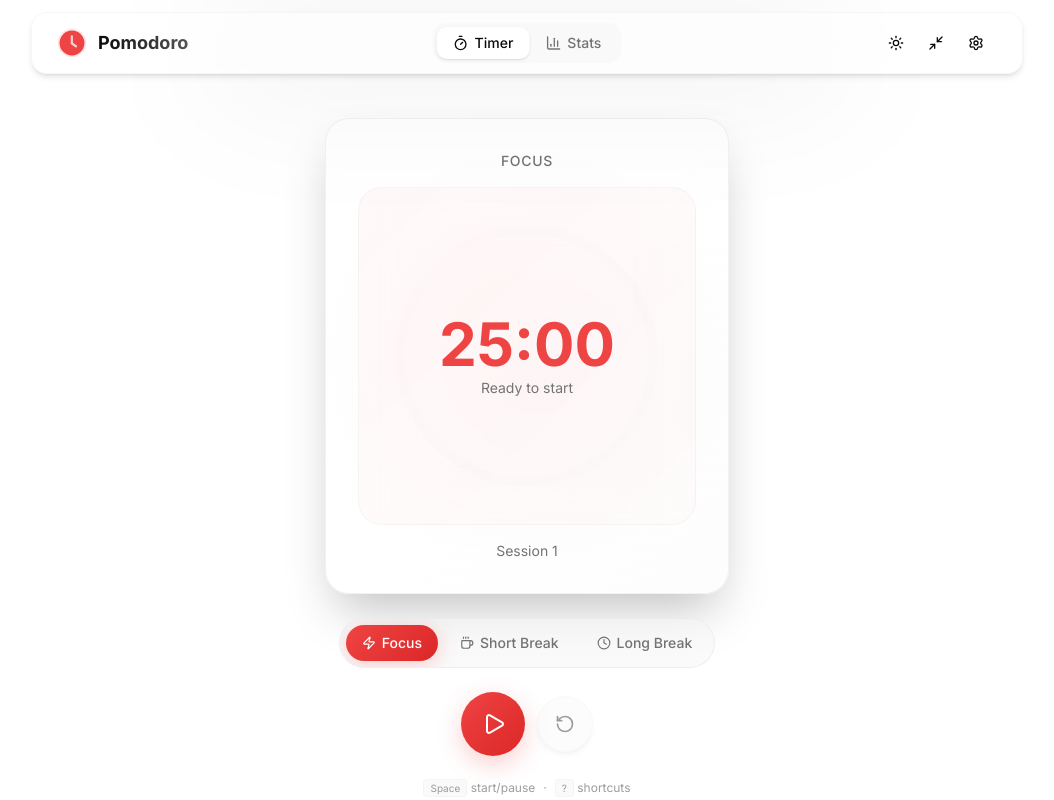
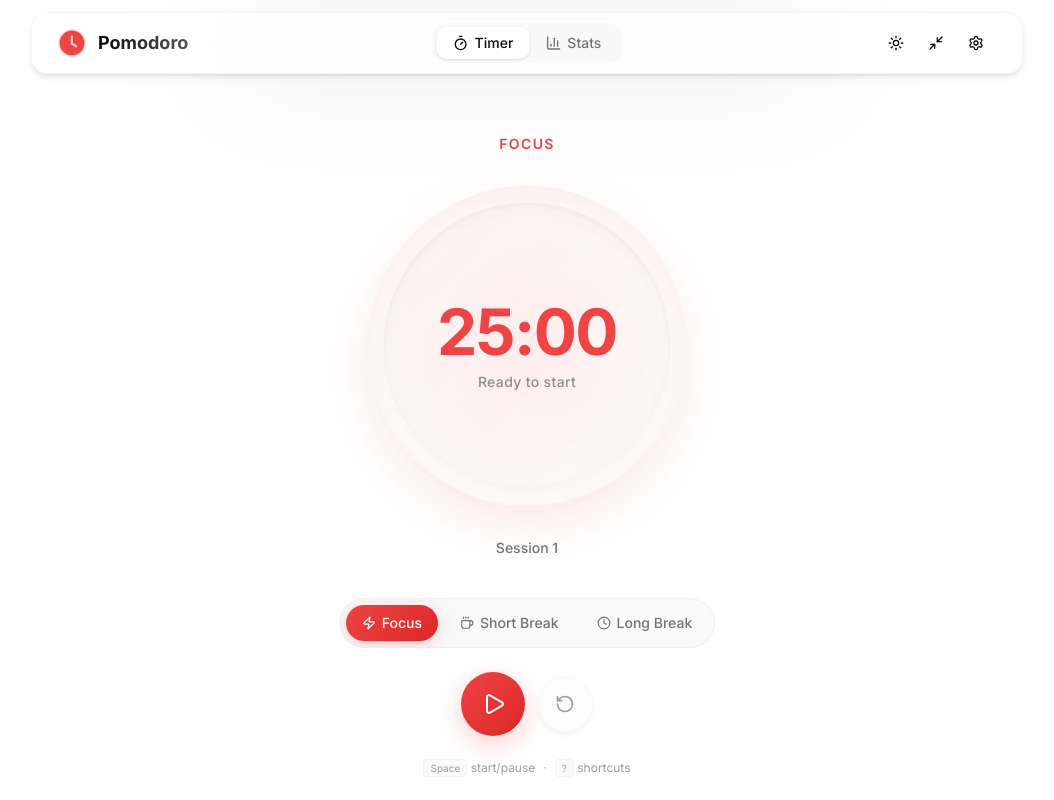
Before and after one commit to mrctnd/pomodoro-timer, a Next.js app: page / in a window 1280 px wide. Shown: the top 800 px of the page, without its empty margins (113-1167 px from the left). Built offline with nearby package versions, Linux system fonts and the light colour scheme.

Commit message:
style: redesign timer to be a sleek circular clock face with smooth color blending

```diff
--- a/src/components/Timer.tsx
+++ b/src/components/Timer.tsx
@@ -26,55 +26,52 @@ export function Timer() {
   const gradientId = `timer-gradient-${currentMode}`
 
   return (
-    <div className="relative flex flex-col items-center gap-6 p-8 rounded-3xl bg-gradient-to-br from-background via-background to-muted/20 border border-border/50 shadow-2xl">
-      {/* Radial glow background */}
-      <div
-        className="absolute inset-0 pointer-events-none rounded-3xl"
-        style={{
-          background: `radial-gradient(circle at 50% 50%, ${modeColor}08 0%, transparent 70%)`,
-        }}
-      />
-
-      <div className="relative z-10 flex flex-col items-center gap-4">
+    <div className="relative flex flex-col items-center gap-8 py-4">
       {/* Mode Label */}
       <motion.div
         key={currentMode}
         initial={{ opacity: 0, y: -10 }}
         animate={{ opacity: 1, y: 0 }}
         transition={{ duration: 0.2 }}
+        className="z-10"
       >
-          <h2 className="text-sm font-medium text-muted-foreground uppercase tracking-wider">
+        <h2
+          className="text-sm font-semibold tracking-widest uppercase"
+          style={{ color: modeColor }}
+        >
           {getTimerModeLabel(currentMode)}
         </h2>
       </motion.div>
 
-        {/* Circular Progress */}
+      {/* Circular Clock Body */}
       <div
-          className="relative rounded-3xl p-6 backdrop-blur-xl border border-border/30"
+        className="relative w-[320px] h-[320px] rounded-full flex items-center justify-center transition-all duration-700"
         style={{
-            background: `linear-gradient(135deg, ${modeColor}08, ${modeColor}04)`,
+          background: `radial-gradient(circle at 50% 50%, ${modeColor}15 0%, ${modeColor}05 70%, transparent 100%)`,
+          boxShadow: `0 20px 60px -15px ${modeColor}30, inset 0 10px 40px -10px ${modeColor}20`,
         }}
       >
-          <div className="relative w-72 h-72 flex items-center justify-center">
+        {/* Subtle Inner Glass Ring */}
+        <div
+          className="absolute inset-4 rounded-full border border-white/5 dark:border-white/5 backdrop-blur-sm shadow-inner transition-colors duration-700"
+          style={{
+            background: `linear-gradient(135deg, ${modeColor}08, ${modeColor}02)`,
+          }}
+        />
+
         <svg
-              width="288"
-              height="288"
+          width="320"
+          height="320"
           viewBox="0 0 320 320"
-              className="absolute inset-0"
+          className="absolute inset-0 z-10 drop-shadow-md"
         >
           <defs>
-                <linearGradient
-                  id={gradientId}
-                  x1="0%"
-                  y1="0%"
-                  x2="100%"
-                  y2="100%"
-                >
+            <linearGradient id={gradientId} x1="0%" y1="0%" x2="100%" y2="100%">
               <stop offset="0%" stopColor={gradient.from} />
               <stop offset="100%" stopColor={gradient.to} />
             </linearGradient>
             <filter id="timer-glow">
-                  <feGaussianBlur stdDeviation="4" result="coloredBlur" />
+              <feGaussianBlur stdDeviation="6" result="coloredBlur" />
               <feMerge>
                 <feMergeNode in="coloredBlur" />
                 <feMergeNode in="SourceGraphic" />
@@ -89,8 +86,8 @@ export function Timer() {
             r="140"
             fill="none"
             stroke="currentColor"
-                strokeWidth="10"
-                className="text-muted/20"
+            strokeWidth="8"
+            className="text-muted/10"
           />
 
           {/* Progress circle */}
@@ -113,18 +110,18 @@ export function Timer() {
         </svg>
 
         {/* Center content */}
-            <div className="relative z-10 flex flex-col items-center gap-1">
+        <div className="relative z-20 flex flex-col items-center gap-2">
           <motion.div
             key={`${timeLeft}-${currentMode}`}
             initial={{ scale: 0.9, opacity: 0 }}
             animate={{ scale: 1, opacity: 1 }}
             transition={{ duration: 0.2 }}
-                className="text-6xl font-bold font-mono"
+            className="text-[4rem] leading-none font-bold font-mono tracking-tight"
             style={{ color: modeColor }}
           >
             {formatTime(timeLeft)}
           </motion.div>
-              <div className="text-sm text-muted-foreground">
+          <div className="text-sm font-medium text-muted-foreground/80 tracking-wide">
             {timerState === 'running'
               ? 'Focus time'
               : timerState === 'paused'
@@ -133,25 +130,28 @@ export function Timer() {
           </div>
         </div>
       </div>
-        </div>
 
       {/* Session Info */}
-        <div className="flex items-center gap-3 text-sm text-muted-foreground">
+      <div className="flex items-center gap-3 text-sm font-medium text-muted-foreground z-10">
         <span>Session {stats.completedPomodoros + 1}</span>
         {timerState === 'running' && (
           <motion.div
             initial={{ opacity: 0 }}
             animate={{ opacity: 1 }}
-              className="flex items-center gap-1.5"
+            className="flex items-center gap-1.5 px-2 py-0.5 rounded-full bg-muted/50 border border-border/50"
           >
             <div
-                className="w-2 h-2 rounded-full animate-pulse"
-                style={{ backgroundColor: modeColor }}
+              className="w-2 h-2 rounded-full animate-pulse shadow-sm"
+              style={{
+                backgroundColor: modeColor,
+                boxShadow: `0 0 8px ${modeColor}`,
+              }}
             />
-              <span>Active</span>
+            <span className="text-xs font-semibold uppercase tracking-wider">
+              Active
+            </span>
           </motion.div>
         )}
-        </div>
       </div>
 
       {/* Linear Progress Bar (for accessibility) */}
```
Lines whose indentation alone changed are shown as unchanged.
